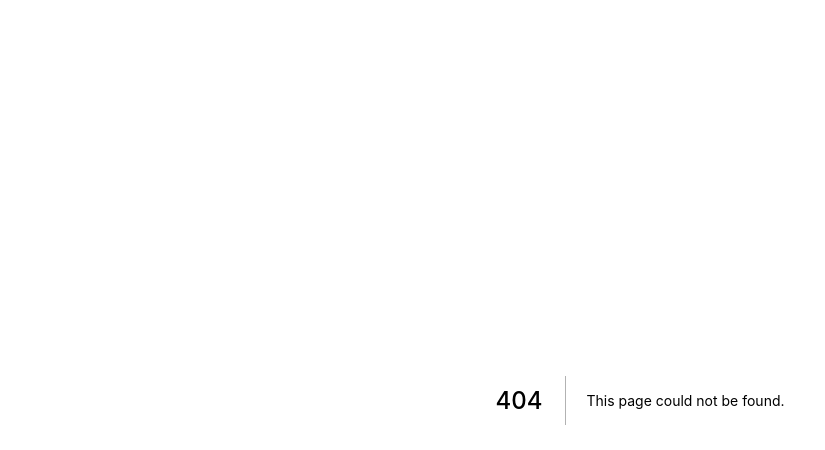
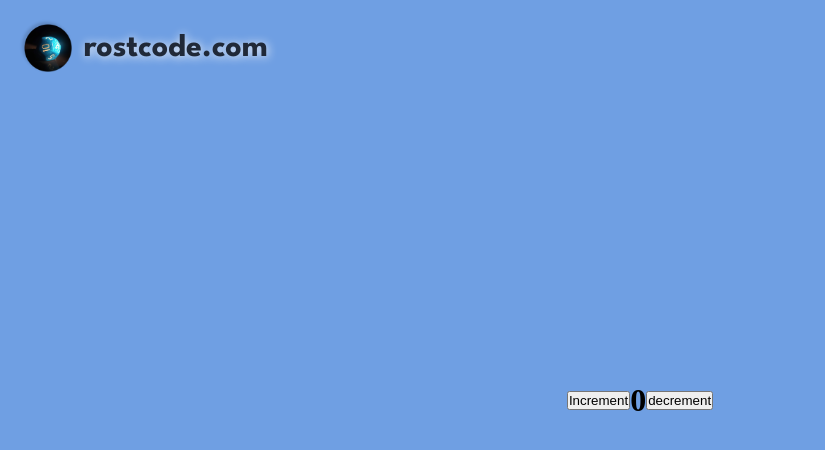
Before and after one commit to RostCode78/rost, a Next.js app: page /pruebas in a window 1280 px wide. Before the commit this address had no page. Shown: the top 450 px of the page, without its empty margins (0-825 px from the left). Built offline with nearby package versions, Linux system fonts and the light colour scheme.

Commit message:
Feat: Agregando Redux

```diff
--- /dev/null
+++ b/Stores/store.js
@@ -0,0 +1,8 @@
+import { configureStore } from "@reduxjs/toolkit";
+import counterReducer from "../features/counterSlice";
+
+export default configureStore({
+    reducer: {
+        counter: counterReducer,
+    },
+})
--- /dev/null
+++ b/features/counterSlice.js
@@ -0,0 +1,27 @@
+import { createSlice } from "@reduxjs/toolkit";
+
+export const counterSlice = createSlice({
+    name: 'counter',
+    initialState: {
+        value: 0,
+    },
+    reducers: {
+        increment: (state) => {
+            state.value += 1
+        },
+        decrement : (state) => {
+            state.value -= 1
+        },
+        incrementByAmount: (state, action) => {
+            state.value += action.payload
+        },
+    },
+});
+
+export const {
+    increment,
+    decrement,
+    incrementByAmount,
+} = counterSlice.actions;
+
+export default counterSlice.reducer;
--- a/package.json
+++ b/package.json
@@ -12,9 +12,11 @@
     "author": "",
     "license": "ISC",
     "dependencies": {
+        "@reduxjs/toolkit": "^1.9.7",
         "next": "^12.2.2",
         "react": "^18.2.0",
         "react-dom": "^18.2.0",
+        "react-redux": "^8.1.3",
         "sass": "^1.53.0",
         "swiper": "^8.3.1"
     }
--- a/pages/_app.js
+++ b/pages/_app.js
@@ -1,10 +1,14 @@
 import Head from "next/head";
 import './../styles/index.scss';
 import AppState from "../context/appState";
+import store from "../Stores/store";
+import { Provider } from "react-redux";
 
 function Rost({ Component, pageProps }) {
     return (
         <AppState>
+
+            <Provider store={store}>
                 <Head>
                     <title>Rost78 / Jhonattan Tunales</title>
                     <link rel="icon" type="image/x-icon" href="/assets/favicon.png"/>
@@ -20,6 +24,8 @@
                 <Component
                     {...pageProps}
                 />
+            </Provider>
+
         </AppState>
     )
 }
--- /dev/null
+++ b/pages/pruebas.js
@@ -0,0 +1,34 @@
+import Layout from "../components/Layout";
+import { useSelector, useDispatch } from "react-redux";
+import { decrement, increment } from "../features/counterSlice";
+
+const pruebas = () => {
+    const count = useSelector((state) => state.counter.value)
+    const dispatch = useDispatch()
+
+    return (
+        <Layout>
+            <div className="margen">
+
+                <button
+                    aria-label="Increment value"
+                    onClick={() => dispatch(increment())}
+                >
+                    Increment
+                </button>
+
+                <h1>{count}</h1>
+
+                <button
+                    aria-label="Increment value"
+                    onClick={() => dispatch(decrement())}
+                >
+                decrement
+                </button>
+
+            </div>
+        </Layout>
+    )
+}
+
+export default pruebas;
--- a/styles/index.scss
+++ b/styles/index.scss
@@ -22,6 +22,15 @@
     }
 }
 
+.margen {
+    height: 100vh;
+    display: flex;
+    flex: 1;
+    background-color: #6f9fe3;
+    justify-content: center;
+    align-items: center;
+}
+
 @import "./pages/PaginaIndex";
 @import "./pages/PaginaProyectos";
 @import "./../components/Navbar/Navbar";
```
Also changed, not shown: 1 other file (tests, documents, lock files or other folders). Lines whose indentation alone changed are shown as unchanged.
